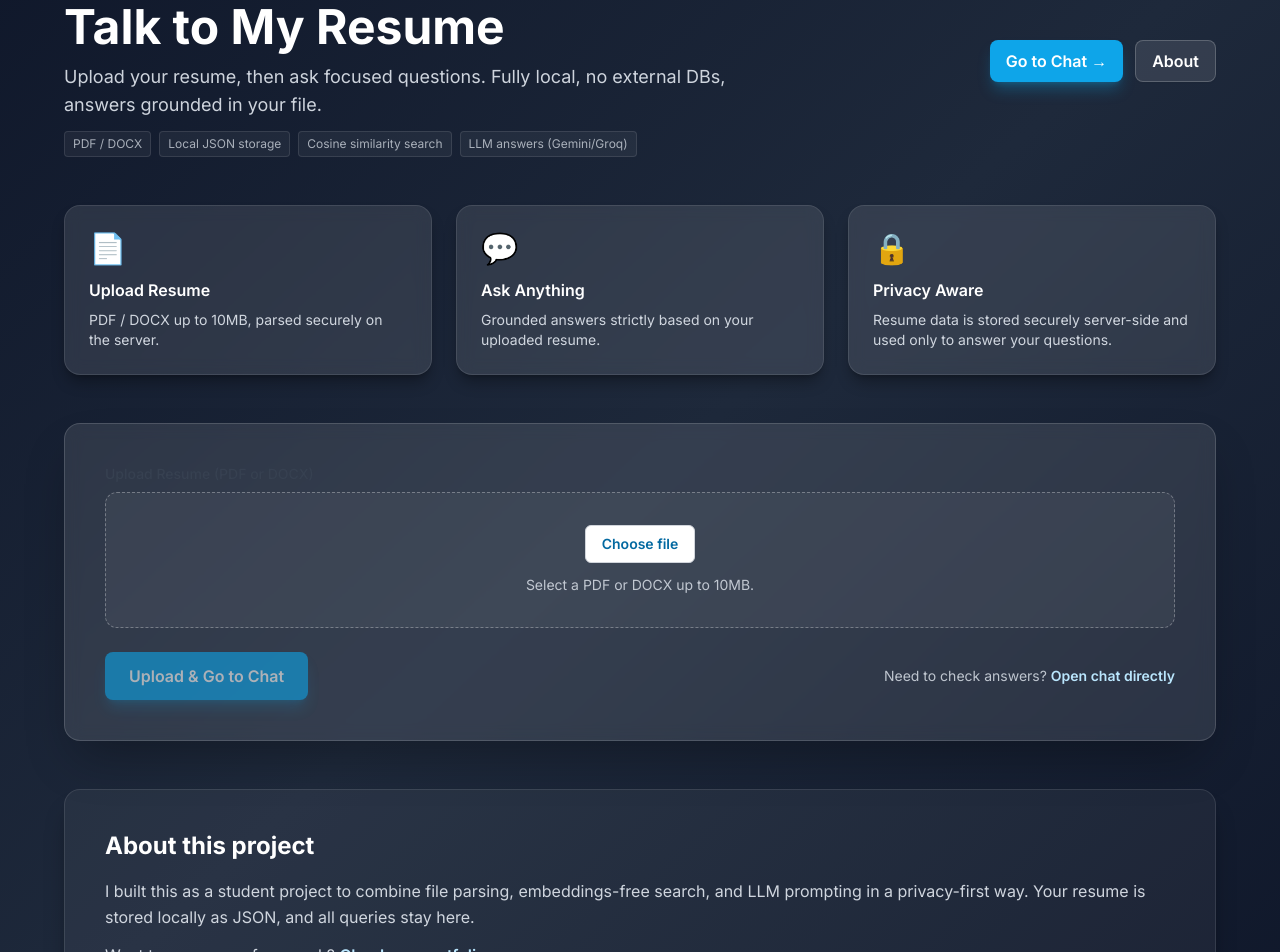
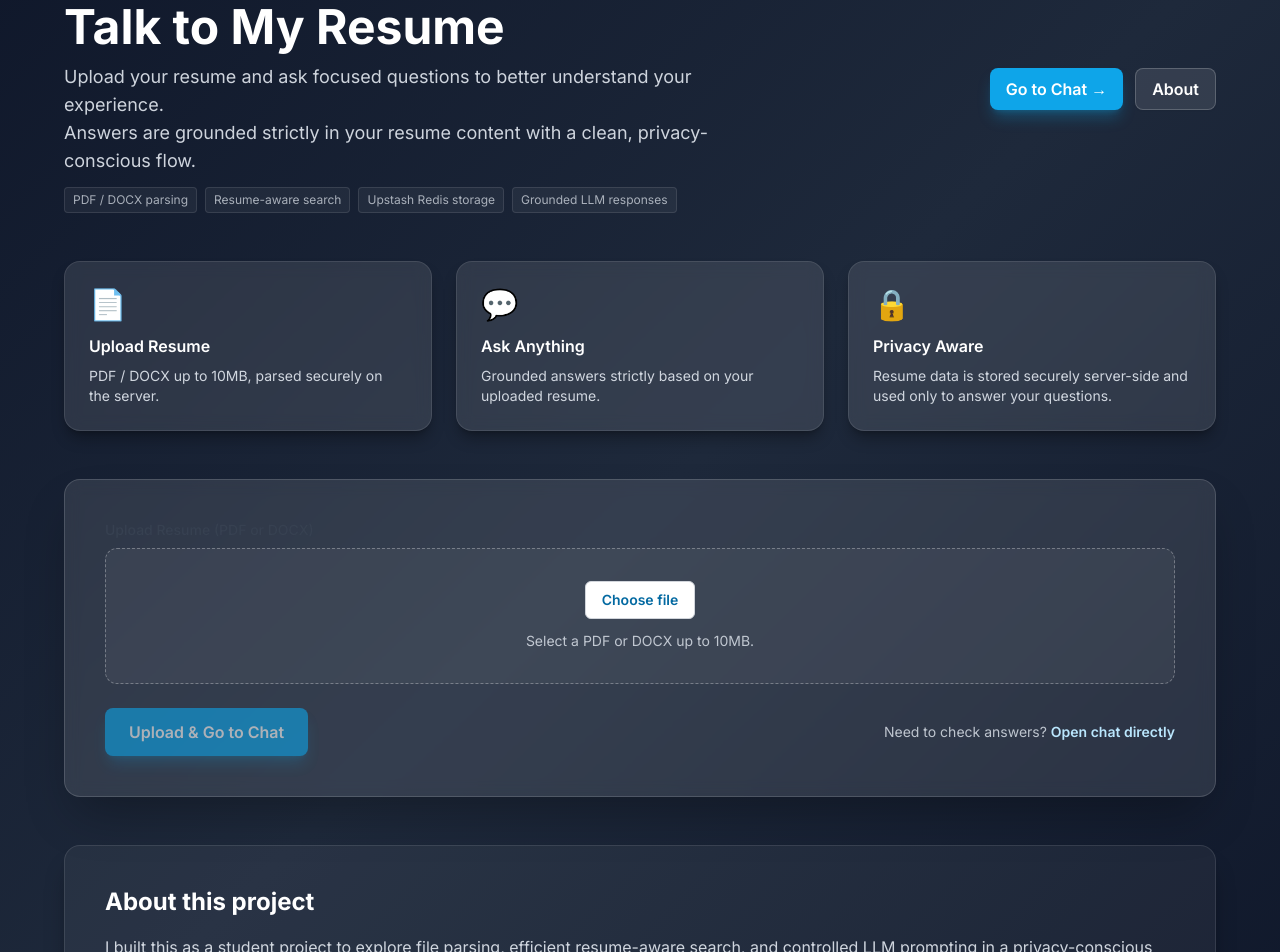
Before and after one commit to FarazSualeh/talk-to-my-resume, a Next.js app: page / in a window 1280 px wide. Shown: the part 100-1052 px from the top of the page. Built offline with nearby package versions, Linux system fonts and the light colour scheme.

Commit message:
Update UI copy to reflect production architecture and storage

```diff
--- a/app/page.tsx
+++ b/app/page.tsx
@@ -66,13 +66,14 @@ export default function Home() {
               </span>
               <h1 className="text-4xl md:text-5xl font-bold text-white">Talk to My Resume</h1>
               <p className="text-lg text-slate-200/90 max-w-2xl">
-                Upload your resume, then ask focused questions. Fully local, no external DBs, answers grounded in your file.
+                Upload your resume and ask focused questions to better understand your experience. <br />
+                Answers are grounded strictly in your resume content with a clean, privacy-conscious flow.
               </p>
               <div className="flex flex-wrap gap-2 text-xs text-slate-200/70">
-                <span className="px-2 py-1 rounded bg-white/5 border border-white/10">PDF / DOCX</span>
-                <span className="px-2 py-1 rounded bg-white/5 border border-white/10">Local JSON storage</span>
-                <span className="px-2 py-1 rounded bg-white/5 border border-white/10">Cosine similarity search</span>
-                <span className="px-2 py-1 rounded bg-white/5 border border-white/10">LLM answers (Gemini/Groq)</span>
+                <span className="px-2 py-1 rounded bg-white/5 border border-white/10">PDF / DOCX parsing</span>
+                <span className="px-2 py-1 rounded bg-white/5 border border-white/10">Resume-aware search</span>
+                <span className="px-2 py-1 rounded bg-white/5 border border-white/10">Upstash Redis storage</span>
+                <span className="px-2 py-1 rounded bg-white/5 border border-white/10">Grounded LLM responses</span>
               </div>
             </div>
             <div className="flex flex-wrap gap-3 justify-start md:justify-end">
@@ -182,8 +183,9 @@ export default function Home() {
           <div className="bg-white/5 border border-white/10 rounded-2xl shadow-xl shadow-black/30 p-8 md:p-10">
             <h2 className="text-2xl font-bold text-white mb-4">About this project</h2>
             <p className="text-slate-200/90 leading-relaxed mb-3">
-              I built this as a student project to combine file parsing, embeddings-free search,
-              and LLM prompting in a privacy-first way. Your resume is stored locally as JSON, and all queries stay here.
+          I built this as a student project to explore file parsing, efficient resume-aware search,
+          and controlled LLM prompting in a privacy-conscious way. The goal is to keep responses
+          grounded in your resume content while avoiding unnecessary data exposure.
             </p>
             <p className="text-slate-200/90 leading-relaxed">
               Want to see more of my work?{' '}
```
Also changed, not shown: 1 other file (tests, documents, lock files or other folders).
